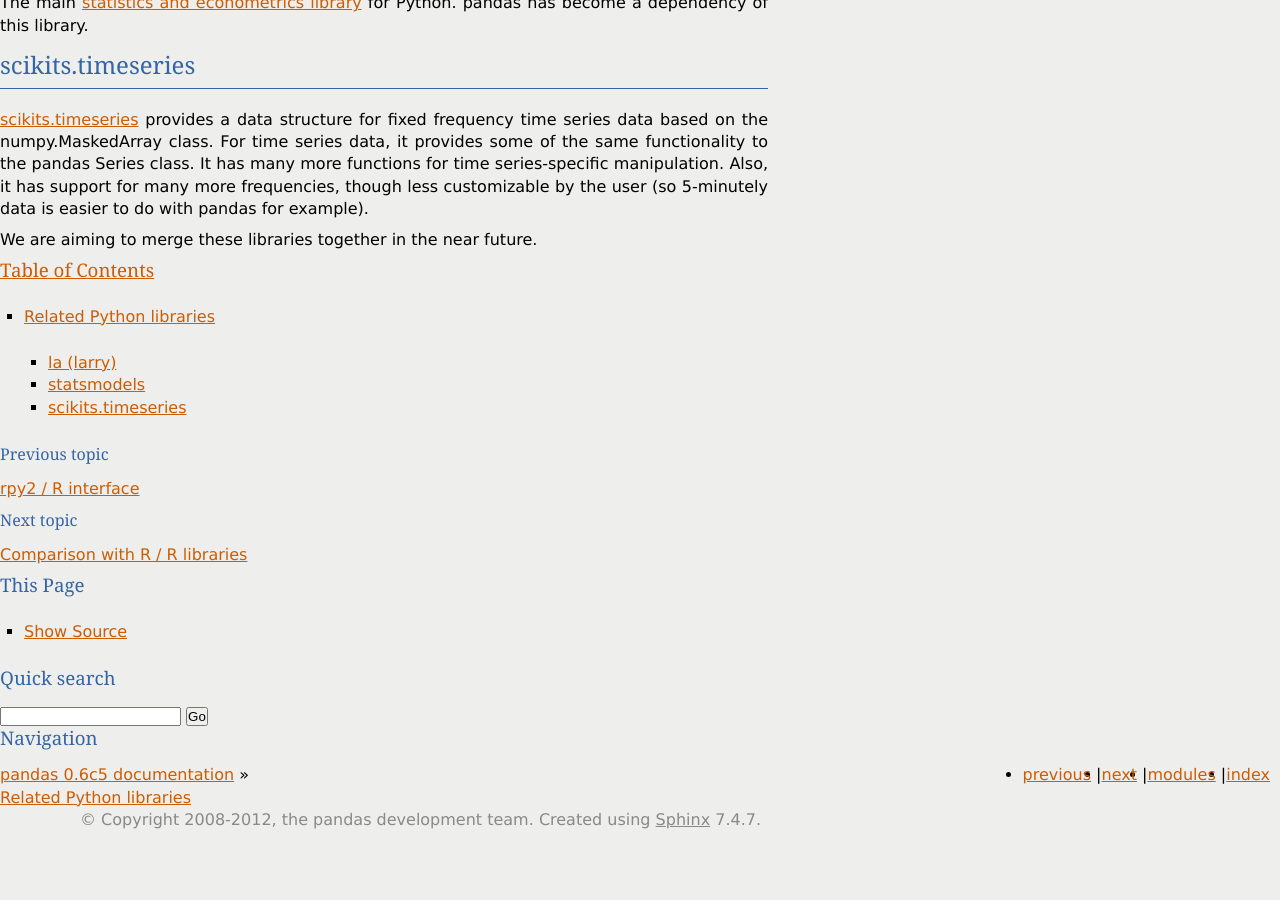
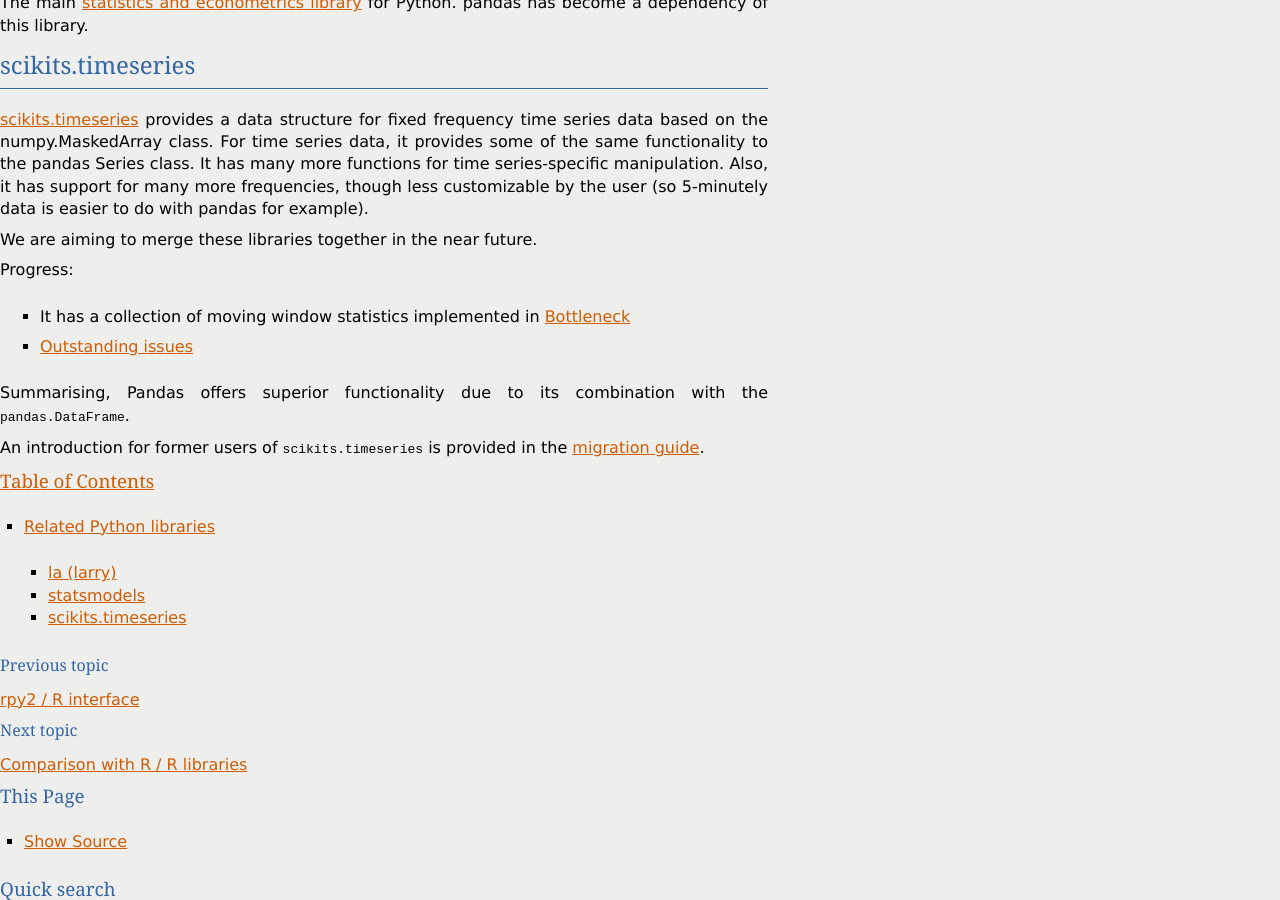
Before and after one commit to mobogaqc/pandas, a Sphinx documentation site: the page built from doc/source/related.rst, in a window 1280 px wide and 900 px high, scrolled down 697 px. Built offline with Sphinx 7.4.7, drawn with Linux system fonts in a browser that asks for light colours; formulas are drawn with MathJax 3; the version number is read from the project's files by our own code; before the commit the page ends 1529 px from its top, so only the background shows below that.

Commit message:
link the info on scikits.timeseries
link to the FAQ, devel pages and issue list.

```diff
--- a/doc/source/related.rst
+++ b/doc/source/related.rst
@@ -45,3 +45,13 @@
 example).
 
 We are aiming to merge these libraries together in the near future.
+
+Progress:
+
+  - It has a collection of moving window statistics implemented in
+    `Bottleneck <http://pandas.pydata.org/developers.html#development-roadmap>`__
+  - `Outstanding issues <https://github.com/pydata/pandas/issues?labels=timeseries&milestone=&page=1&state=open>`__
+
+Summarising, Pandas offers superior functionality due to its combination with the :py:class:`pandas.DataFrame`.
+
+An introduction for former users of :mod:`scikits.timeseries` is provided in the :ref:`migration guide <ref-scikits-migration>`.
```
